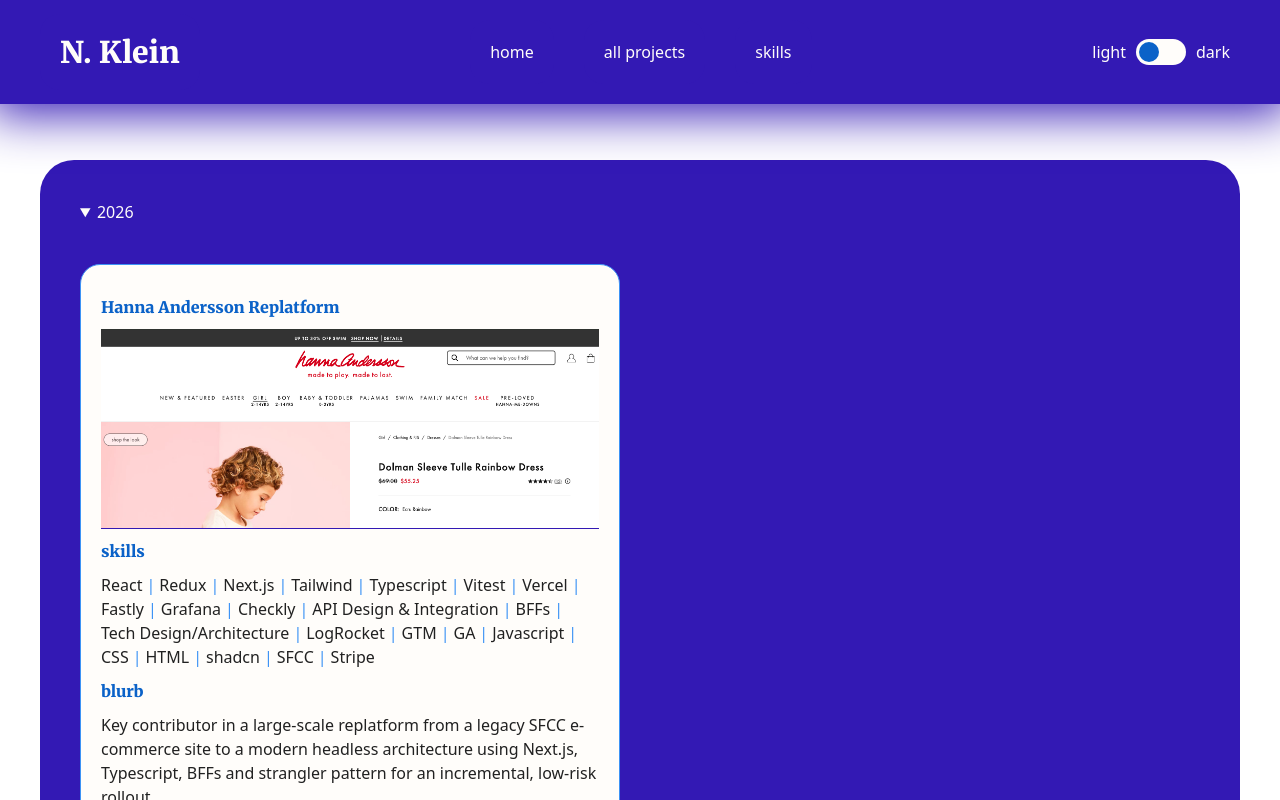
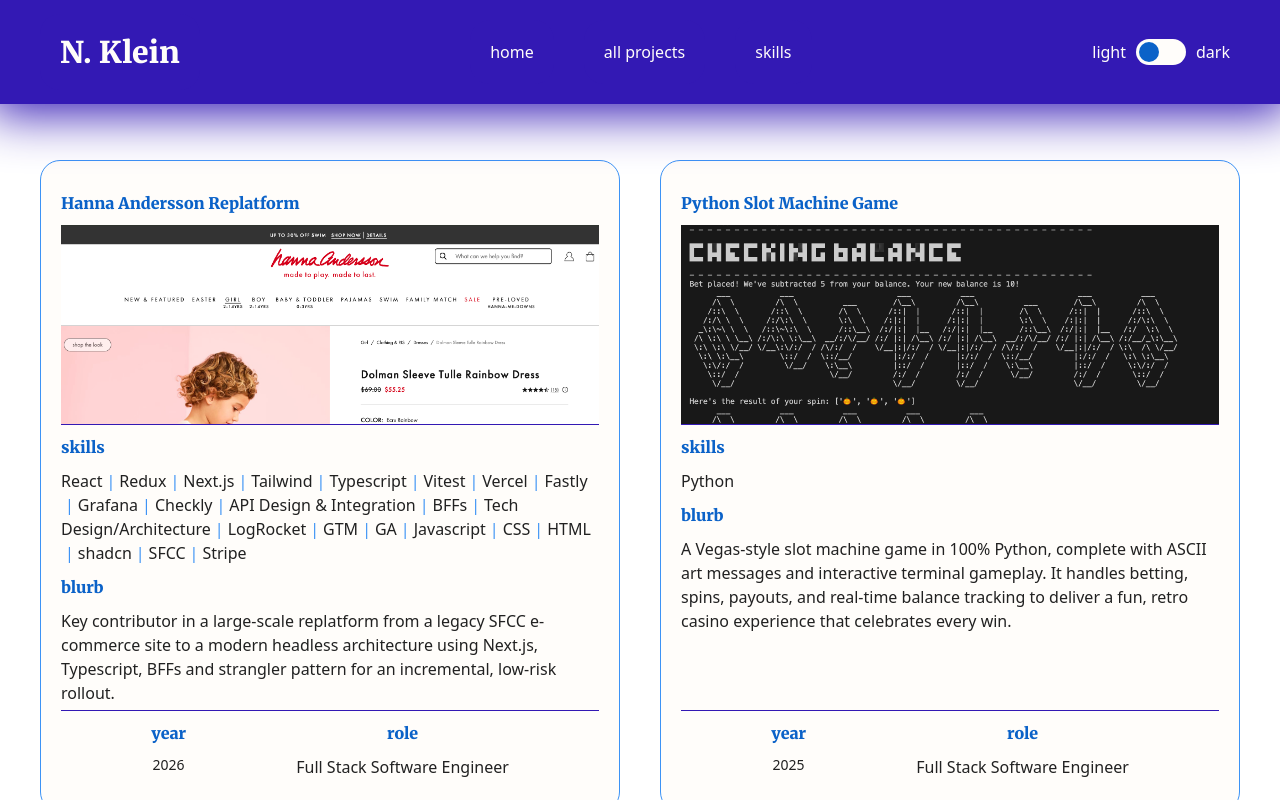
Before and after one commit to kleinlikecalvin/klein_like_calvin_next, a Next.js app: page /all-projects in a window 1280 px wide. Shown: the top 800 px of the page. Built offline with nearby package versions, Linux system fonts and the light colour scheme.

Commit message:
Revert "Creates grouped projects layout for consideration"
This reverts commit faacb6b7f972492c572b53c1f1081af07e079f97.

```diff
--- a/app/all-projects/page.tsx
+++ b/app/all-projects/page.tsx
@@ -1,52 +1,20 @@
 import ProjectOverviewCard from "../components/Projects/ProjectOverviewCard";
 import { projectsData } from "../data/projects/projectsData";
-import { Project } from "../types/project_types";
 
 // TODO: add pagination so we aren't loading a bunch of projects all at once
-// TODO: maybe if they're current year projects they don't need to be in accordions but past ones are or remove accordion idea and follow through with pagination instead
 
 export default function AllProjects() {
-  const groupedProjects = projectsData.reduce<Record<string, Project[]>>(
-    (acc, project) => {
-      const key = project.year;
-
-      if (!acc[key]) {
-        acc[key] = [];
-      }
-
-      acc[key].push(project);
-
-      return acc;
-    },
-    {},
-  );
-
   return (
-    <main className="AllProjects flex flex-col gap-10">
-      {Object.entries(groupedProjects)
-        .reverse()
-        .map(([year, projects], i) => {
-          if (year && projects) {
+    <main className="AllProjects grid grid-cols-1 lg:grid-cols-2 gap-10">
+      {projectsData.map((project, i) => {
         return (
-              <details
-                key={i}
-                className="bg-special-one p-full rounded-[34px]"
-                open={i === 0 ? true : false}
-              >
-                <summary className="text-background">{year}</summary>
-                <div className="grid grid-cols-1 lg:grid-cols-2 gap-10 py-full">
-                  {projects.map((project) => (
           <ProjectOverviewCard
             project={project}
             classes="border border-accent-one"
             key={project.id}
             position={i}
           />
-                  ))}
-                </div>
-              </details>
         );
-          }
       })}
     </main>
   );
```
Lines whose indentation alone changed are shown as unchanged.
